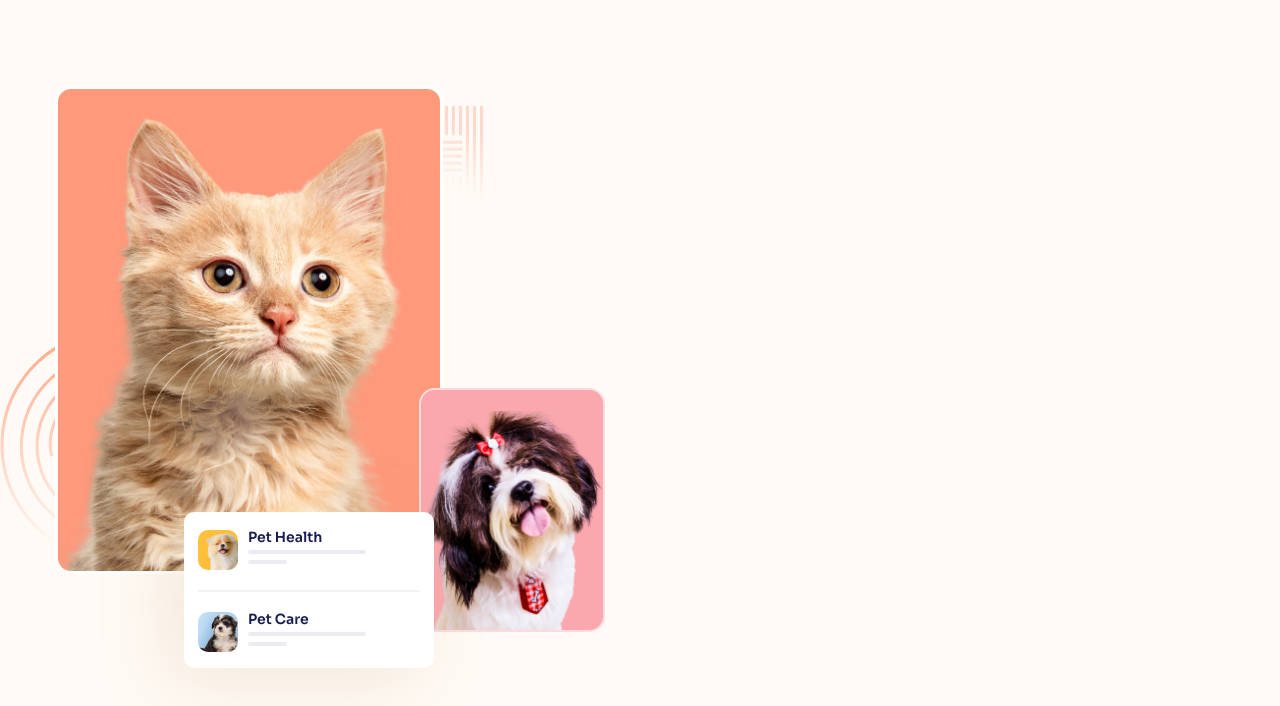
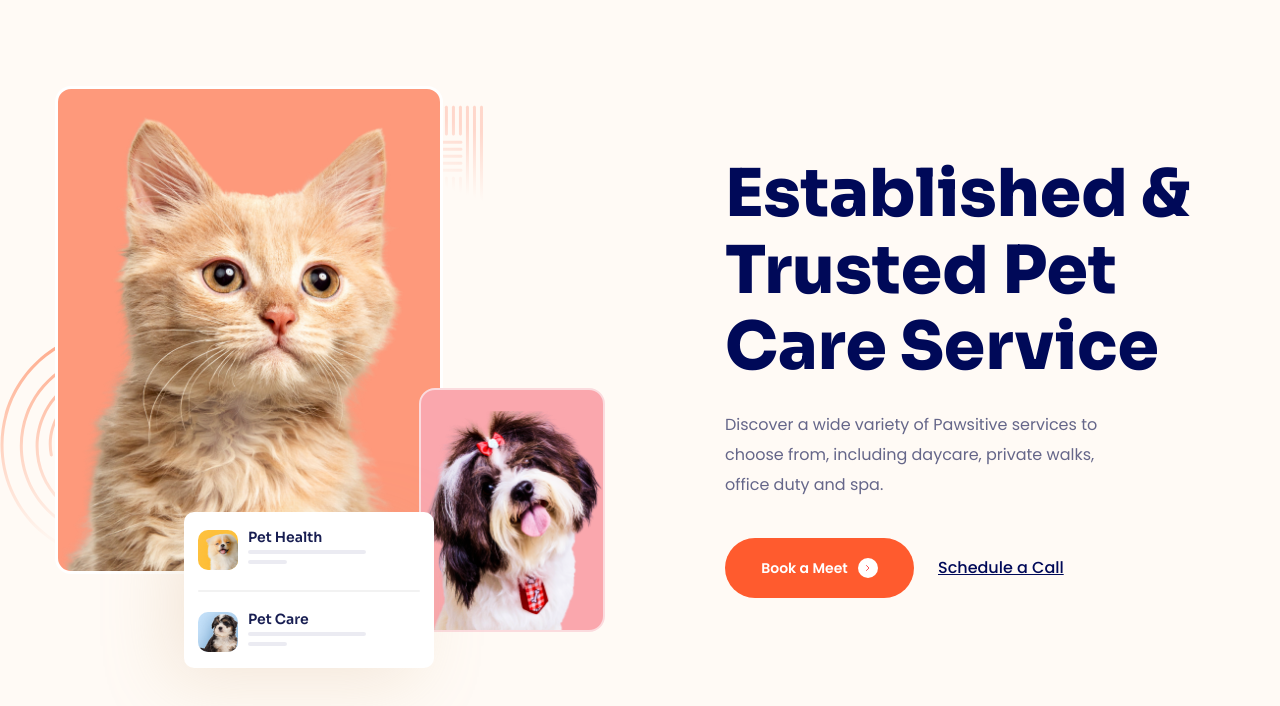
Before and after one commit to Kiimm0610/F8-htmlcss-project-04, a plain HTML site: page index.html in a window 1280 px wide. Shown: the part 94-800 px from the top of the page. Drawn offline with Linux system fonts and the light colour scheme.

Commit message:
Add Hero_3

```diff
--- a/assets/css/style.css
+++ b/assets/css/style.css
@@ -59,6 +59,28 @@ button {
     opacity: 0.8;
 }
 
+.btn-primary {
+    display: inline-flex;
+    align-items: center;
+    justify-content: center;
+    color: #fff;
+    font-size: 1.6;
+    font-weight: 600;
+    border: none;
+    background: #ff5b2e;
+}
+
+.svg-btn {
+    margin-left: 10px;
+    display: flex;
+    align-items: center;
+    justify-content: center;
+    width: 20px;
+    height: 20px;
+    background: #fff;
+    border-radius: 50%;
+}
+
 /* Header */
 .header {
     padding: 28px 0;
@@ -104,6 +126,7 @@ button {
     display: flex;
     align-items: center;
     justify-content: space-between;
+    column-gap: 120px;
 }
 
 .hero__media {
@@ -214,3 +237,40 @@ button {
 .hero__list-item:nth-of-type(2) .hero__list-item__thumb {
     background: #c6e2fa;
 }
+
+.hero__heading {
+    color: #000958;
+    font-size: 6.6rem;
+    font-weight: 800;
+    line-height: 1.16; /* 115.152% */
+}
+
+.hero__desc {
+    margin-top: 24px;
+    width: 391px;
+    font-size: 1.6rem;
+    font-weight: 400;
+    line-height: 1.87; /* 187.5% */
+    color: #656689;
+}
+
+.hero__row {
+    margin-top: 38px;
+    display: flex;
+    align-items: center;
+    column-gap: 24px;
+}
+
+.hero__btn-cta {
+    --height: 60px;
+
+    width: 189px;
+}
+
+.hero__cta {
+    font-size: 1.6rem;
+    font-weight: 500;
+    line-height: 1; /* 100% */
+    text-decoration-line: underline;
+    color: #000958;
+}
--- a/index.html
+++ b/index.html
@@ -221,7 +221,38 @@
                     </div>
 
                     <!-- Hero content -->
-                    <section class="hero__content"></section>
+                    <section class="hero__content">
+                        <h1 class="hero__heading">
+                            Established & Trusted Pet Care Service
+                        </h1>
+                        <p class="hero__desc">
+                            Discover a wide variety of Pawsitive services to
+                            choose from, including daycare, private walks,
+                            office duty and spa.
+                        </p>
+                        <div class="hero__row">
+                            <a href="#!" class="btn btn-primary hero__btn-cta"
+                                >Book a Meet
+                                <span class="svg-btn">
+                                    <svg
+                                        width="9"
+                                        height="8"
+                                        viewBox="0 0 9 8"
+                                        fill="none"
+                                        xmlns="http://www.w3.org/2000/svg"
+                                    >
+                                        <path
+                                            d="M3.48584 1.5L5.98584 4L3.48584 6.5"
+                                            stroke="#FD5056"
+                                            stroke-linecap="round"
+                                            stroke-linejoin="round"
+                                        />
+                                    </svg>
+                                </span>
+                            </a>
+                            <a href="#!" class="hero__cta">Schedule a Call</a>
+                        </div>
+                    </section>
                 </div>
             </div>
         </section>
```
